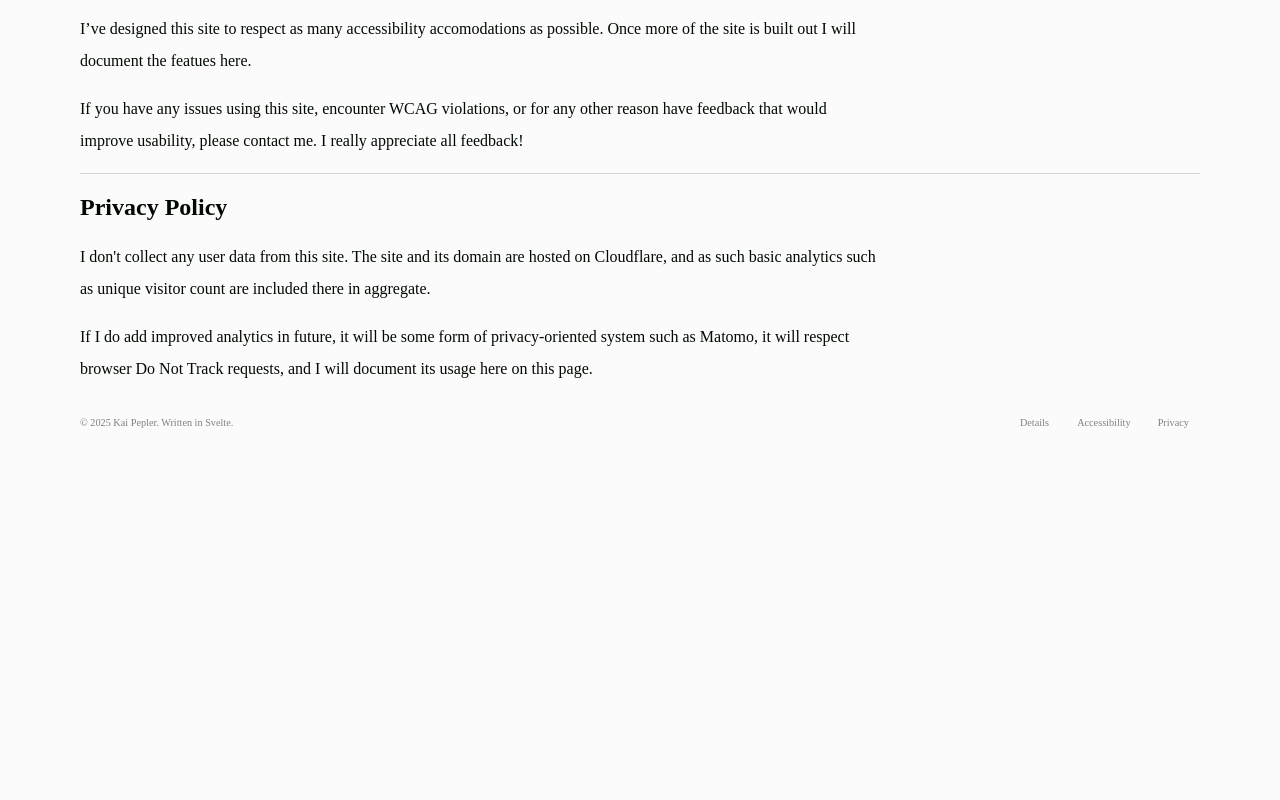
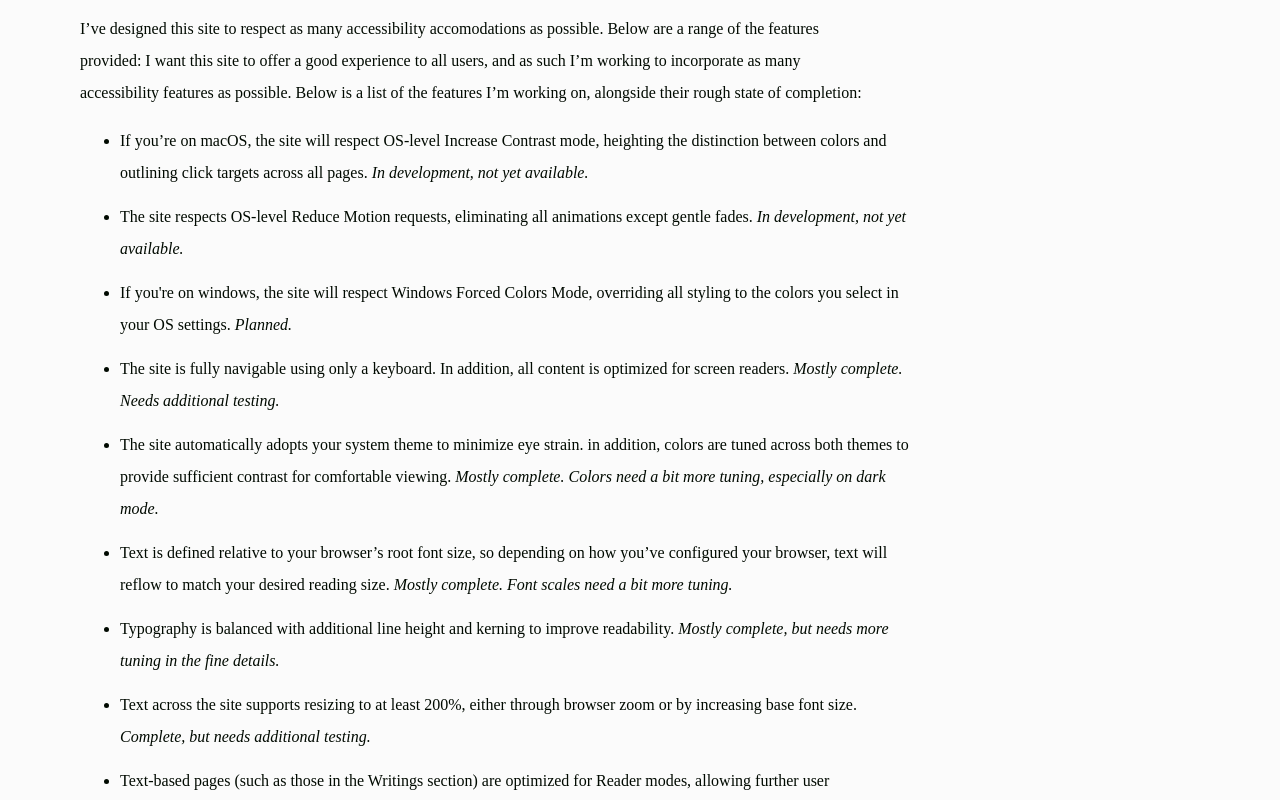
Before and after one commit to kaipepler/kaipepler, a SvelteKit app: page /details in a window 1280 px wide. Shown: the part 360-1160 px from the top of the page. Before the commit the page ends 804 px from the top, so only its background shows below. Built offline with nearby package versions, Linux system fonts and the light colour scheme.

Commit message:
Updated accessibility statement and footer details.

```diff
--- a/src/lib/styles/typography.css
+++ b/src/lib/styles/typography.css
@@ -28,4 +28,6 @@ p {
 	text-wrap: pretty;
 	font-size: var(--step-0);
 	max-width: 800px;
+	line-height: 2;
+	letter-spacing: 1%;
 }
--- a/src/routes/details/+page.svelte
+++ b/src/routes/details/+page.svelte
@@ -9,14 +9,62 @@
 	This site is written in Svelte and compiled using SvelteKit. Content is hosted in GitHub and
 	published to Cloudflare Pages.
 </p>
-
 <hr />
 <section>
 	<h2 id="accessibility-statement">Accessibility Statement</h2>
 	<p>
-		I’ve designed this site to respect as many accessibility accomodations as possible. Once more of
-		the site is built out I will document the featues here.
+		I’ve designed this site to respect as many accessibility accomodations as possible. Below are a
+		range of the features provided: I want this site to offer a good experience to all users, and as
+		such I’m working to incorporate as many accessibility features as possible. Below is a list of
+		the features I’m working on, alongside their rough state of completion:
 	</p>
+	<ul>
+		<li>
+			If you’re on macOS, the site will respect OS-level Increase Contrast mode, heighting the
+			distinction between colors and outlining click targets across all pages. <em
+				>In development, not yet available.</em
+			>
+		</li>
+		<li>
+			The site respects OS-level Reduce Motion requests, eliminating all animations except gentle
+			fades. <em>In development, not yet available.</em>
+		</li>
+		<li>
+			If you're on windows, the site will respect Windows Forced Colors Mode, overriding all styling
+			to the colors you select in your OS settings. <em>Planned.</em>
+		</li>
+		<li>
+			The site is fully navigable using only a keyboard. In addition, all content is optimized for
+			screen readers. <em>Mostly complete. Needs additional testing.</em>
+		</li>
+		<li>
+			The site automatically adopts your system theme to minimize eye strain. in addition, colors
+			are tuned across both themes to provide sufficient contrast for comfortable viewing. <em
+				>Mostly complete. Colors need a bit more tuning, especially on dark mode.</em
+			>
+		</li>
+		<li>
+			Text is defined relative to your browser’s root font size, so depending on how you’ve
+			configured your browser, text will reflow to match your desired reading size. <em
+				>Mostly complete. Font scales need a bit more tuning.</em
+			>
+		</li>
+		<li>
+			Typography is balanced with additional line height and kerning to improve readability. <em
+				>Mostly complete, but needs more tuning in the fine details.</em
+			>
+		</li>
+		<li>
+			Text across the site supports resizing to at least 200%, either through browser zoom or by
+			increasing base font size. <em>Complete, but needs additional testing.</em>
+		</li>
+		<li>
+			Text-based pages (such as those in the Writings section) are optimized for Reader modes,
+			allowing further user customization for a comfortable reading environment. <em
+				>Complete, but needs additional testing.</em
+			>
+		</li>
+	</ul>
 	<p>
 		If you have any issues using this site, encounter WCAG violations, or for any other reason have
 		feedback that would improve usability, please contact me. I really appreciate all feedback!
@@ -24,7 +72,7 @@
 </section>
 <hr />
 <section>
-	<h2 id="privacy-policy">Privacy Policy</h2>
+	<h2 id="accessibility-statement">Privacy Policy</h2>
 	<p>
 		I don't collect any user data from this site. The site and its domain are hosted on Cloudflare,
 		and as such basic analytics such as unique visitor count are included there in aggregate.
@@ -39,16 +87,13 @@
 <style>
 	li {
 		font-size: var(--step-0);
-		line-height: 25px;
+		line-height: 2;
 		margin-bottom: 12px;
+		max-width: 800px;
 	}
 
 	hr {
 		border: none;
 		border-top: 1px solid var(--gray-100);
 	}
-
-	p {
-		line-height: 2rem;
-	}
 </style>
--- a/src/routes/footer.svelte
+++ b/src/routes/footer.svelte
@@ -3,9 +3,9 @@
 </script>
 
 <footer>
-	<small>&copy {`${new Date().getFullYear()} ${config.title}`}. Written in Svelte.</small>
+	<small>&copy {`${new Date().getFullYear()} ${config.title}`}</small>
 	<small>
-		<ul>
+		<ul role="list">
 			<li><a href="/details">Details</a></li>
 			<li><a href="/details#accessibility-statement">Accessibility</a></li>
 			<li><a href="/details#privacy-policy">Privacy</a></li>
```
